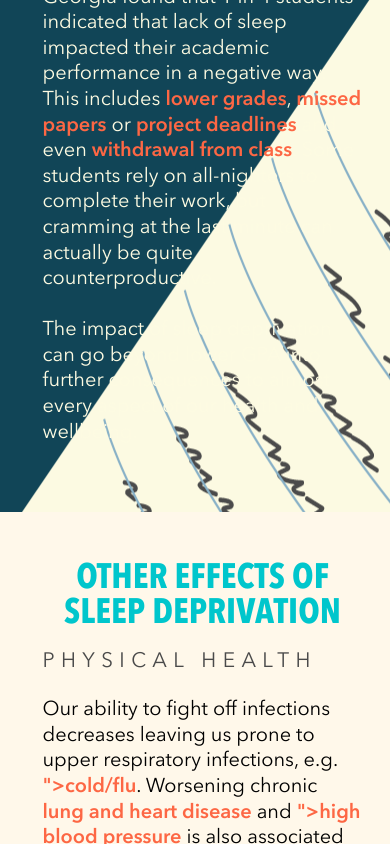
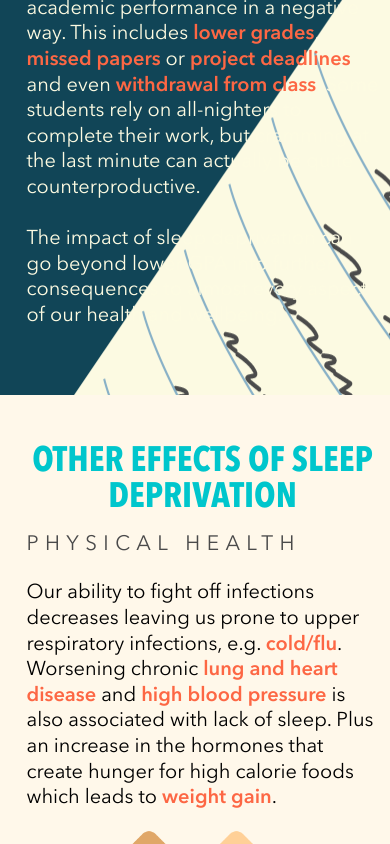
Before and after one commit to michlfoong/bettersleep, a plain HTML site: page index.html in a window 390 px wide. Shown: the part 1156-2000 px from the top of the page. Drawn offline with nearby package versions, Linux system fonts and the light colour scheme; files whose address does not match are found by name.

Commit message:
responsive2

```diff
--- a/index.html
+++ b/index.html
@@ -60,7 +60,7 @@
       <h3>
         <div class="black">physical health</div>
       </h3>
-      <p>Our ability to fight off infections decreases leaving us prone to upper respiratory infections, e.g. <a href="#research">">cold/flu</a>. Worsening chronic <a href="#research">lung and heart disease</a> and <a href="#research">">high blood pressure</a>        is also associated with lack of sleep. Plus an increase in the hormones that create hunger for high calorie foods which leads to <a href="#research">weight gain</a>.</p>
+      <p>Our ability to fight off infections decreases leaving us prone to upper respiratory infections, e.g. <a href="#research">cold/flu</a>. Worsening chronic <a href="#research">lung and heart disease</a> and <a href="#research">high blood pressure</a>        is also associated with lack of sleep. Plus an increase in the hormones that create hunger for high calorie foods which leads to <a href="#research">weight gain</a>.</p>
       <div class="otherimage">
         <img src="images/Bandaid.png" alt "bandaid">
       </div>
--- a/stylesheets/style.css
+++ b/stylesheets/style.css
@@ -431,7 +431,7 @@ a {
     height: 100%;
   }
   .container {
-    max-width: 20rem;
+    max-width: 22rem;
   }
   .home img {
     width: 20rem;
```
